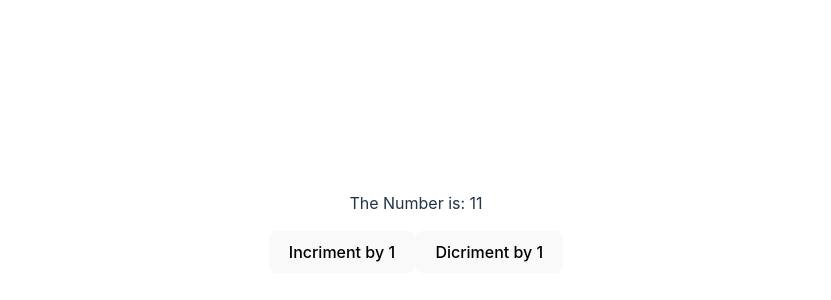
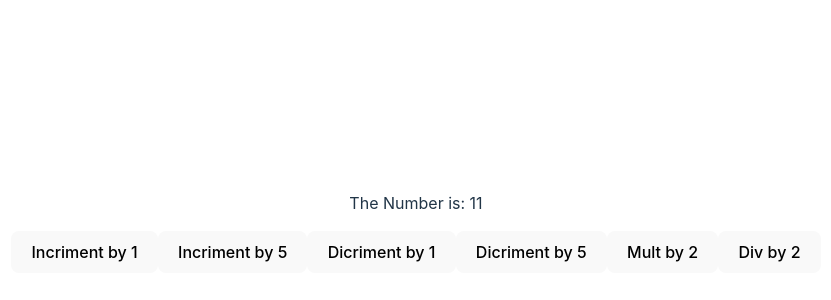
Before and after one commit to bayajeed/React, a React (Vite) app: page / in a window 1280 px wide. Shown: the part 176-476 px from the top of the page, without its empty margins (224-1055 px from the left). Built offline with nearby package versions, Linux system fonts and the light colour scheme.

Commit message:
useReducer with argument pass by object type and payload

```diff
--- a/src/components/Reducer.jsx
+++ b/src/components/Reducer.jsx
@@ -4,11 +4,15 @@ const counterReducer = (state, action) =>{
     console.log("State" , state)
     console.log("Action", action)
 
-    switch(action){
+    switch(action.type){
         case "incriment":
-            return state + 2
+            return state + action.payload;
         case "dicriment":
-            return state - 3
+            return state - action.payload;
+        case "mult":
+            return state * action.payload;
+        case "div":
+            return state / action.payload;
         default:
             return state
     }
@@ -20,8 +24,12 @@ function Reducer(){
         <>
             <div>
                 <p>The Number is: {counter}</p>
-                <button onClick={()=>{dispatch("incriment")}}>Incriment by 1</button>
-                <button onClick={()=>{dispatch("dicriment")}}>Dicriment by 1</button>
+                <button onClick={()=>{dispatch({type: "incriment", payload: 1})}}>Incriment by 1</button>
+                <button onClick={()=>{dispatch({type: "incriment", payload: 5})}}>Incriment by 5</button>
+                <button onClick={()=>{dispatch({type: "dicriment", payload: 1})}}>Dicriment by 1</button>
+                <button onClick={()=>{dispatch({type: "dicriment", payload: 5})}}>Dicriment by 5</button>
+                <button onClick={()=>{dispatch({type: "mult", payload: 2})}}>Mult by 2</button>
+                <button onClick={()=>{dispatch({type: "div", payload: 2})}}>Div by 2</button>
             </div>
         </>
     )
```
